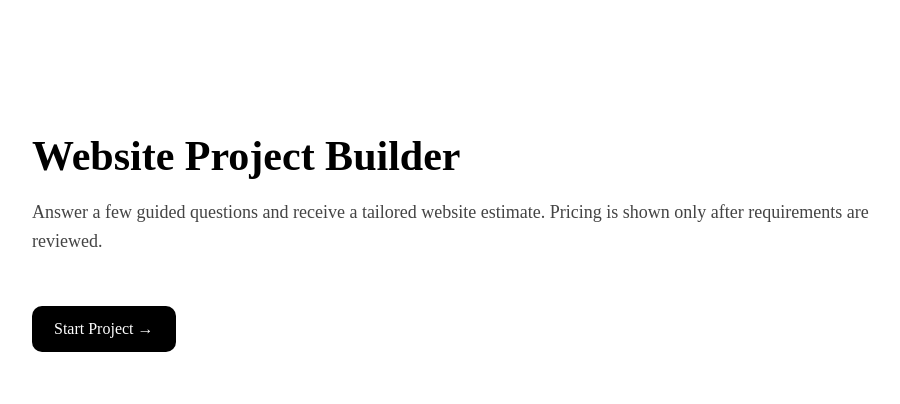
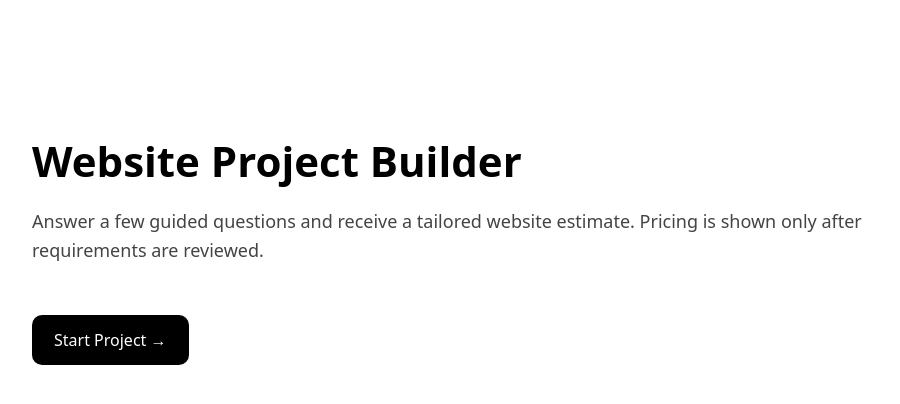
Before and after one commit to kkoly10/website-builder, a Next.js app: page / in a window 1280 px wide. Shown: the top 404 px of the page, without its empty margins (158-1058 px from the left). Built offline with nearby package versions, Linux system fonts and the light colour scheme.

Commit message:
Create layout.tsx

```diff
--- /dev/null
+++ b/app/layout.tsx
@@ -0,0 +1,13 @@
+export default function RootLayout({
+  children,
+}: {
+  children: React.ReactNode;
+}) {
+  return (
+    <html lang="en">
+      <body style={{ margin: 0, fontFamily: "system-ui, sans-serif" }}>
+        {children}
+      </body>
+    </html>
+  );
+}
```
